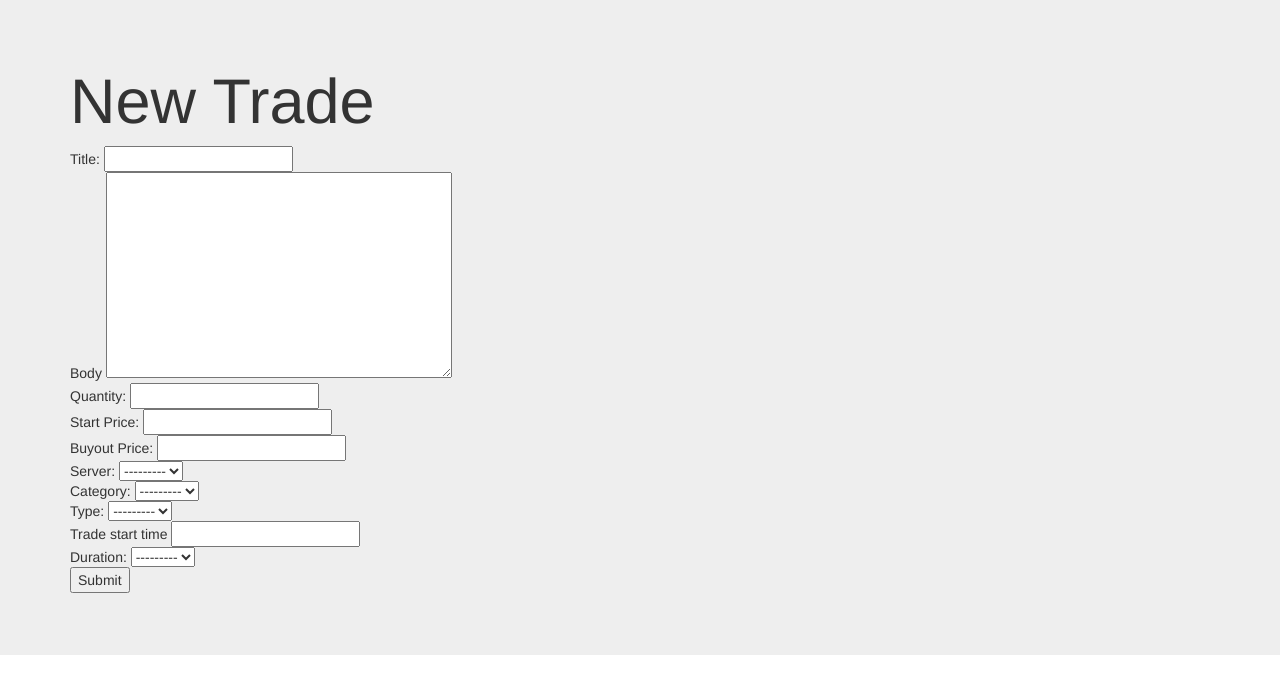
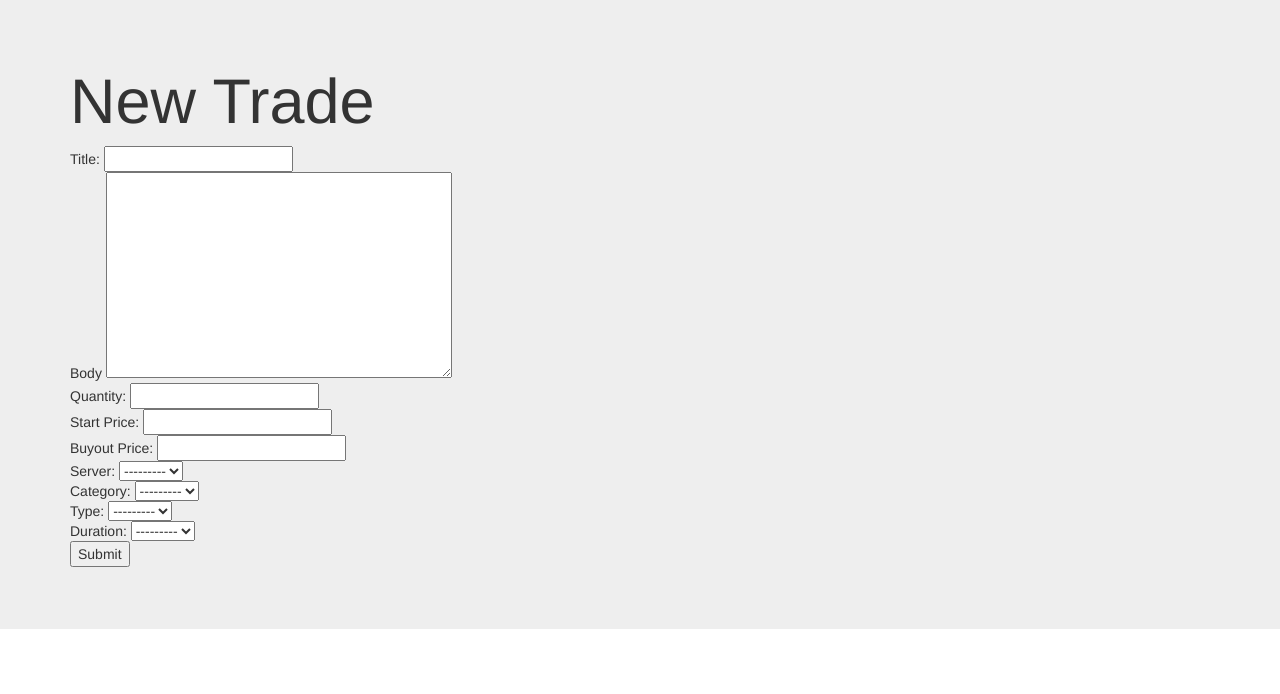
Before and after one commit to sekl/esotrades, a Django app: page /trades/new in a window 1280 px wide. Shown: the part 51-745 px from the top of the page. Run offline with Django 3.2, Linux system fonts and the light colour scheme; the visitor is signed in with stand-in values (Sample User, id 1); data that the repository does not hold is empty; some libraries are stand-ins or nearby versions.

Commit message:
remove start time field for now

```diff
--- a/templates/base.html
+++ b/templates/base.html
@@ -8,6 +8,7 @@
 
     <link rel="stylesheet" href="{% static 'css/main.css' %}">
     {% bootstrap_css %}
+    <link rel="stylesheet" href="//ajax.googleapis.com/ajax/libs/jqueryui/1.10.3/themes/smoothness/jquery-ui.min.css">
 
     <!-- HTML5 shim and Respond.js IE8 support of HTML5 elements and media queries -->
     <!--[if lt IE 9]>
@@ -56,8 +57,11 @@
         </div>
     </div>
 
-<script src="//code.jquery.com/jquery-1.11.0.min.js"></script>
-{% bootstrap_javascript %}
+{% block footer_js %}
+    <script src="//code.jquery.com/jquery-1.11.0.min.js"></script>
+    <script src="//code.jquery.com/ui/1.10.4/jquery-ui.min.js"></script>
+    {% bootstrap_javascript %}
+{% endblock footer_js %}
 
 </body>
 </html>
--- a/trades/forms.py
+++ b/trades/forms.py
@@ -15,7 +15,6 @@ class TradeForm(forms.ModelForm):
         queryset=Category.objects.all(),
         label='Category:',
     )
-    trade_start_time = forms.DateTimeField()
     trade_duration = forms.ModelChoiceField(
         queryset=TradeDuration.objects.all(),
         label='Duration:',
--- a/trades/models.py
+++ b/trades/models.py
@@ -1,4 +1,3 @@
-import datetime
 from django.db import models
 from django.contrib.auth.models import User
 
@@ -13,7 +12,6 @@ class Trade(models.Model):
     server = models.ForeignKey('Server', blank=False, null=True)
     category = models.ForeignKey('Category', blank=False, null=True)
     trade_type = models.ForeignKey('TradeType', blank=False, null=True)
-    trade_start_time = models.DateTimeField(blank=False, default=datetime.datetime.now)
     trade_duration = models.ForeignKey('TradeDuration', blank=False, null=True)
 
     def __unicode__(self):
--- a/trades/search_indexes.py
+++ b/trades/search_indexes.py
@@ -6,11 +6,11 @@ from trades.models import Trade
 class TradeIndex(indexes.SearchIndex, indexes.Indexable):
     text = indexes.CharField(document=True, use_template=True)
     author = indexes.CharField(model_attr='owner')
-    trade_start_time = indexes.DateTimeField(model_attr='trade_start_time')
+    created = indexes.DateTimeField(model_attr='created')
 
     def get_model(self):
         return Trade
 
     def index_queryset(self, using=None):
         """Used when the entire index for model is updated."""
-        return self.get_model().objects.filter(trade_start_time__lte=datetime.datetime.now())
+        return self.get_model().objects.filter(created__lte=datetime.datetime.now())
```
Also changed, not shown: trades/migrations/0010_auto__del_field_trade_trade_start_time.py (added), trades/templates/trades/new_trade.html (line endings or trailing spaces).
